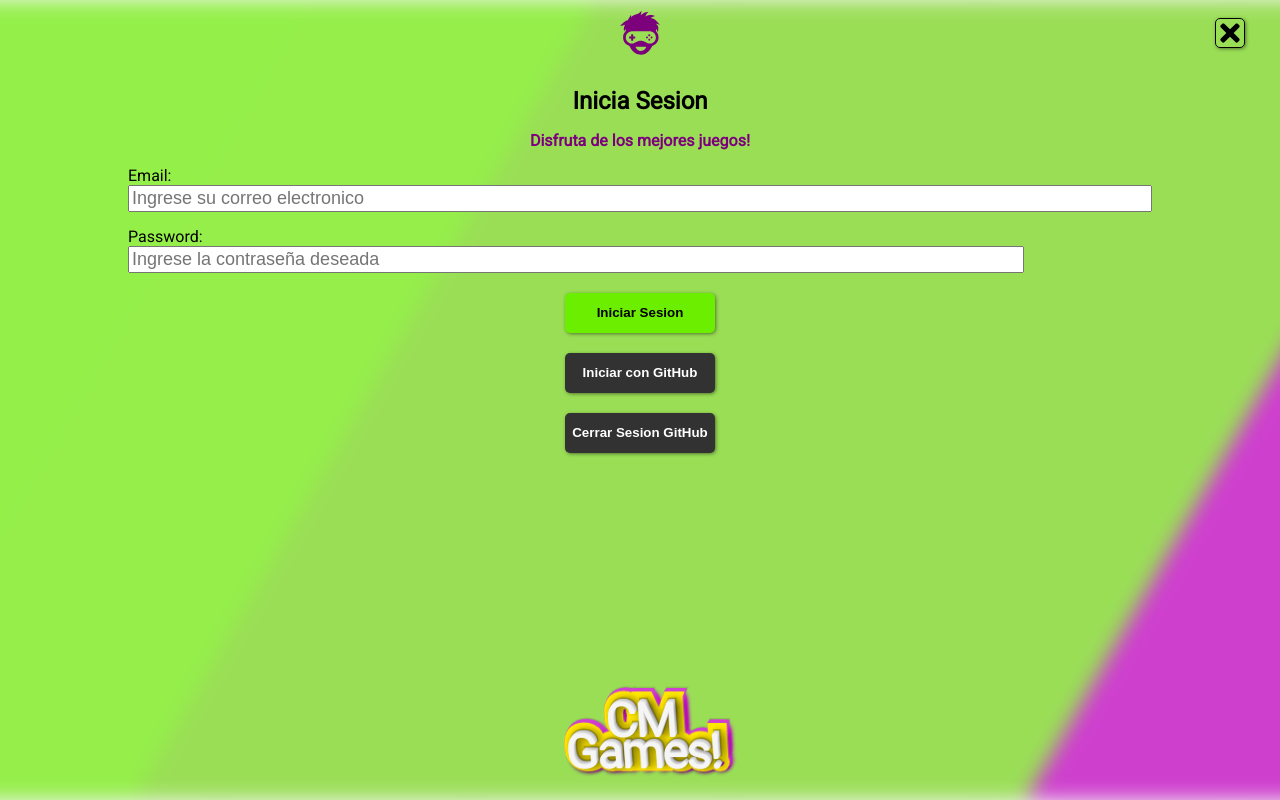
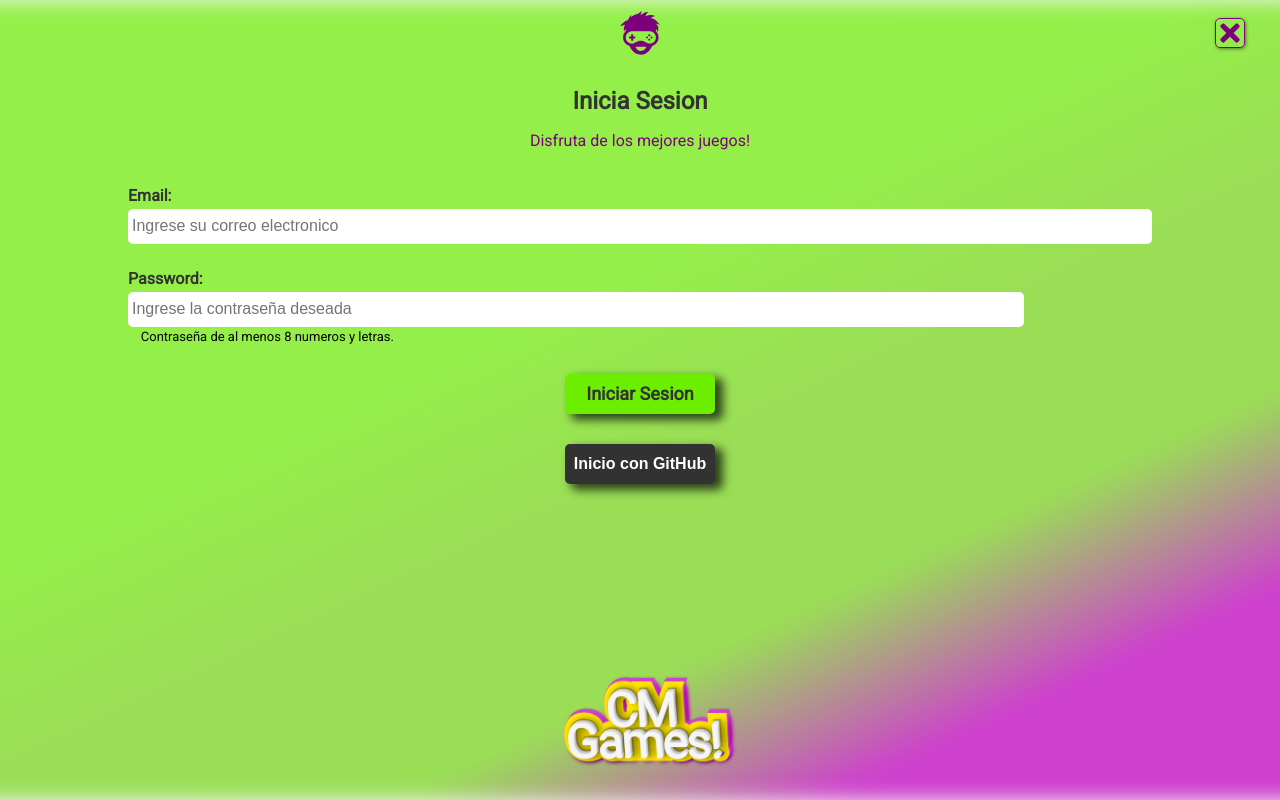
Before and after one commit to JuanMolfese/unicen-visualizacion, a Next.js app in the folder TP2/entregafinal/: page /login in a window 1280 px wide. Built offline with nearby package versions, Linux system fonts and the light colour scheme; no server answers.

Commit message:
ajustes visuales a register y login

```diff
--- a/TP2/entregafinal/components/fondo_animado.js
+++ b/TP2/entregafinal/components/fondo_animado.js
@@ -10,7 +10,7 @@ export function Fondo_animado(){
             <style jsx>{`
                 .bg {
                     animation:slide 3s ease-in-out infinite alternate;
-                    background-image: linear-gradient(-60deg, #CF40CF 50%, #95F04A 50%);
+                    background-image: linear-gradient(-25deg, #CF40CF 40%, #95F04A 50%);
                     bottom:0;
                     left:-50%;
                     opacity:.9;
--- a/TP2/entregafinal/pages/login.js
+++ b/TP2/entregafinal/pages/login.js
@@ -49,7 +49,9 @@ export default function Login(){
                     placeholder="Ingrese la contraseña deseada"
                     title="La contraseña puede ser números (0 to 9) o letras (a to z)."
                 />
-
+                <div className={styles.infoPass}>
+                    <span>Contraseña de al menos 8 numeros y letras.</span>
+                </div>
 
                 {/* TODO Aca vamos al home pero con user logueado
                 Significa poner avatar del usuario (con opcion de log off)
@@ -67,16 +69,16 @@ export default function Login(){
 
                 <Link href="/api/auth/signin/github">
                     <div className={styles.contentSubmit}>
-                        <button type="submit" className={styles.btnInicioGit}>Iniciar con GitHub</button>
+                        <button type="submit" className={styles.btnInicioGit}>Inicio con GitHub</button>
                     </div>
                 </Link>
 
 
-                <Link href="/api/auth/signout">
+                {/* <Link href="/api/auth/signout">
                     <div className={styles.contentSubmit}>
                         <button type="submit" className={styles.btnInicioGit}>Cerrar Sesion GitHub</button>
                     </div>
-                </Link>
+                </Link> */}
 
                  {/*export default function Component() {
                     const { data: session } = useSession()
--- a/TP2/entregafinal/styles/Register.module.css
+++ b/TP2/entregafinal/styles/Register.module.css
@@ -41,6 +41,7 @@
   box-shadow: 1px 1px 4px -1px rgba(0,0,0,0.70);
   margin: auto;
   margin-right: 25px;
+  color: var(--color-Primary-D2)
 }
 
 .iconClose:hover {
@@ -50,6 +51,7 @@
 
 .titulo{
   margin-bottom: 0px;
+  color: var(--color-DARK)
 }
 .contentTitle {
   width: 100%;
@@ -58,6 +60,7 @@
   align-items: center;
   justify-content: center;
   flex-direction: column;
+  margin-bottom: 10px;
 }
 
 .formRegister {
@@ -69,25 +72,36 @@
 
 .labels{
   margin-left: 10%;
+  margin-bottom: 4px;
+  margin-top: 10px;
+  color: var(--color-DARK);
+  font-weight: bold;
 }
 
 .inputEmail{
   width: 80%;
   margin-left: 10%;
-  font-size: large;
+  font-size: medium;
   margin-bottom: 15px;
+  border-radius: 5px;
+  height: 35px;
+  border-color: transparent;
 }
 
 .inputPass {
   margin-left: 10%;
   width: 70%;
-  font-size: large;
+  font-size: medium;
+  border-radius: 5px;
+  height: 35px;
+  border-color: transparent;
 }
 
 .contentSubmit {
   display: flex;
   justify-content: center;
   align-items: center;
+  margin-top: 10px;
 }
 
 .btnSubmit {
@@ -100,7 +114,11 @@
   padding: 5px;
   font-weight: bold;
   border-radius: 5px;
-  box-shadow: 1px 1px 4px -1px rgba(0,0,0,0.70);
+  box-shadow: 7px 5px 10px 1px rgba(0,0,0,0.70);
+  color: var(--color-DARK);
+  font-family: Roboto;
+  font-size: large;
+  font-weight: bold;
 }
 
 .btnSubmit:hover {
@@ -115,14 +133,16 @@
   background-color: var(--color-Secondary);
   border: 0;
   padding: 5px;
+  font-family: Roboto;
+  font-size: large;
   font-weight: bold;
   border-radius: 5px;
-  box-shadow: 1px 1px 4px -1px rgba(0,0,0,0.70);
+  box-shadow: 7px 5px 10px 1px rgba(0,0,0,0.70);
+  color: var(--color-DARK);
 }
 
 .subtitle {
   color: var(--color-Primary-D2);
-  font-weight: bold;
   width: 250px;
 }
 
@@ -131,7 +151,8 @@
   position: absolute;
   width: 100%;
   bottom: 0;
-  margin-bottom: 25px;
+  margin-bottom: 35px;
+  z-index: -1;
 }
 
 .btnInicioGit {
@@ -144,5 +165,15 @@
   padding: 5px;
   font-weight: bold;
   border-radius: 5px;
-  box-shadow: 1px 1px 4px -1px rgba(0,0,0,0.70);
+  box-shadow: 7px 5px 10px 1px rgba(0,0,0,0.70);
+  font-size: medium;
+  font-weight: bold;
 }
+
+.infoPass{
+  margin-left: 11%;
+  margin-right: 10%;
+  margin-top: 2px;
+  width: 70%;
+  font-size: small;
+}
```
